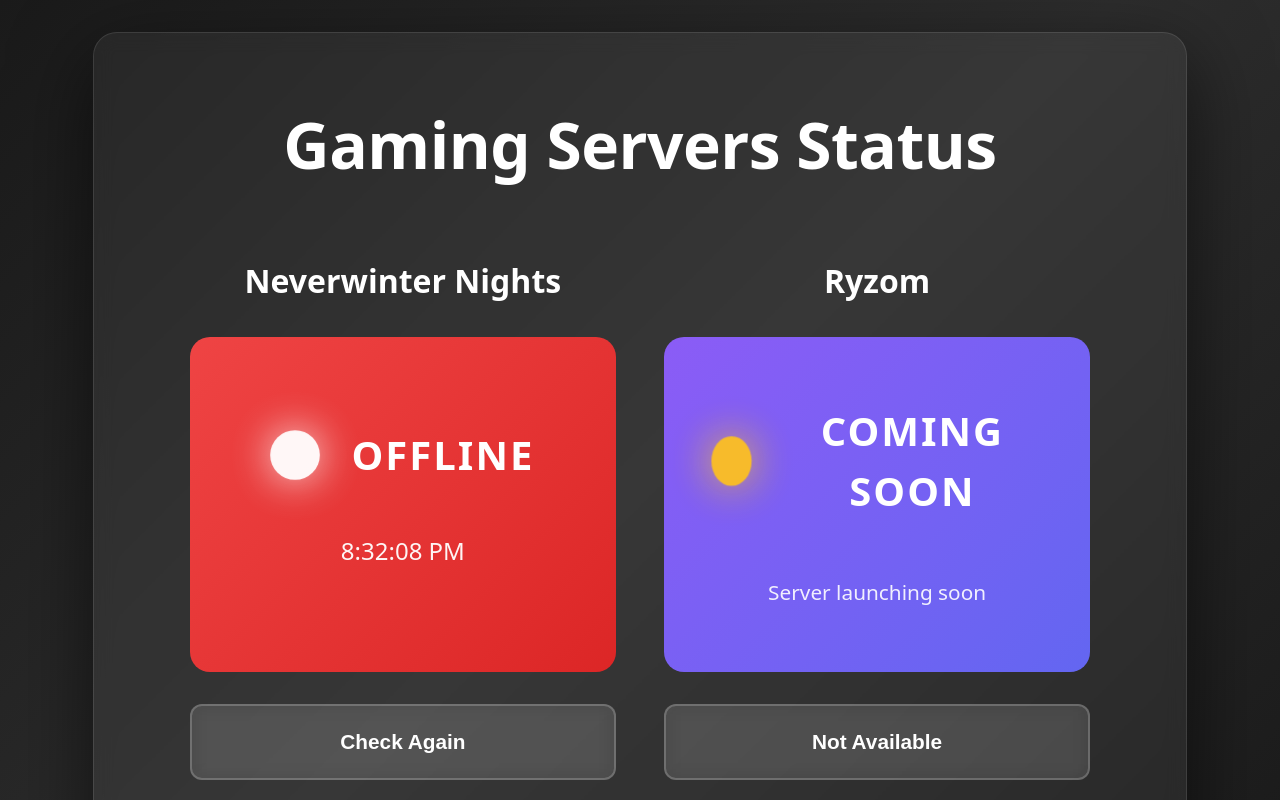
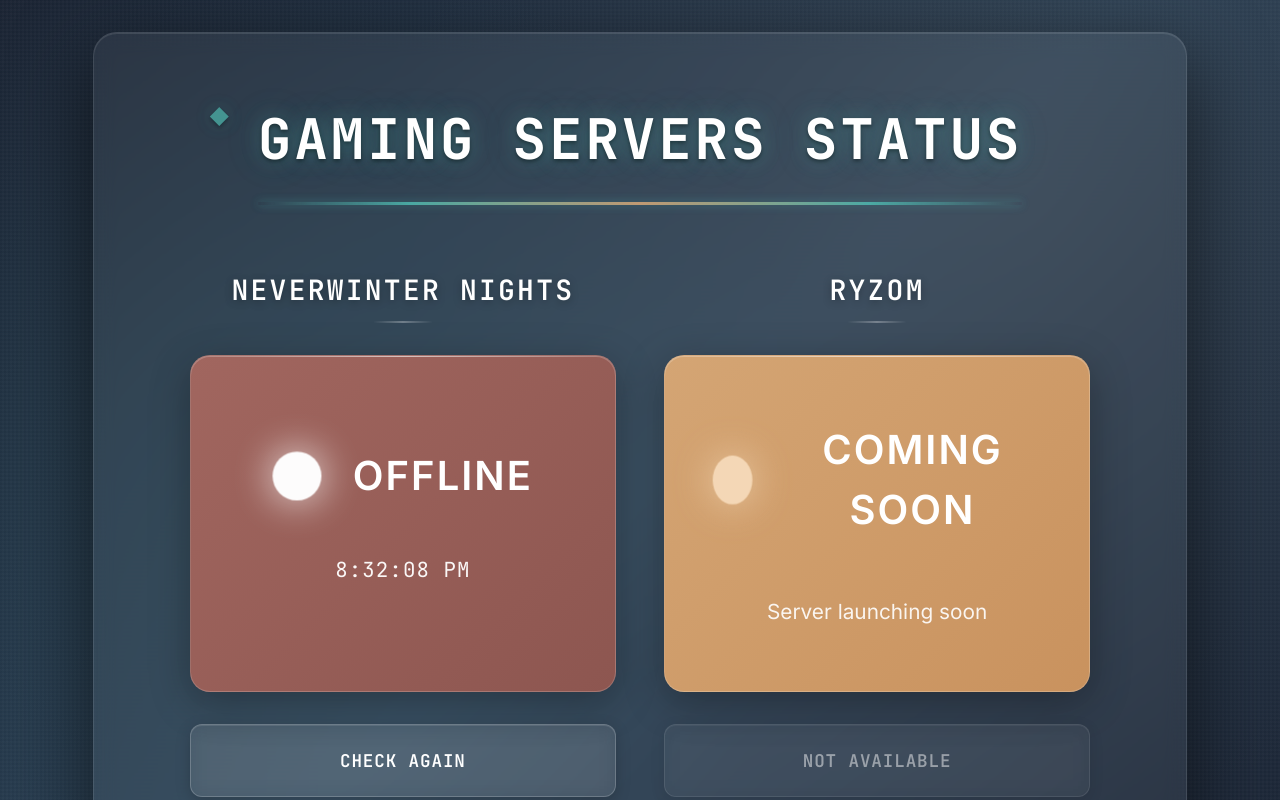
Before and after one commit to NFNV/server-status-app, a React (Vite) app: page / in a window 1280 px wide. Shown: the top 800 px of the page. Built offline with nearby package versions, Linux system fonts and the light colour scheme; no server answers.

Commit message:
Elegant gaming interface implemented

```diff
--- a/index.html
+++ b/index.html
@@ -4,7 +4,10 @@
     <meta charset="UTF-8" />
     <link rel="icon" type="image/svg+xml" href="/vite.svg" />
     <meta name="viewport" content="width=device-width, initial-scale=1.0" />
-    <title>demo-app</title>
+    <link rel="preconnect" href="https://fonts.googleapis.com">
+    <link rel="preconnect" href="https://fonts.gstatic.com" crossorigin>
+    <link href="https://fonts.googleapis.com/css2?family=JetBrains+Mono:wght@400;600;700&family=Inter:wght@400;500;600&display=swap" rel="stylesheet">
+    <title>Gaming Server Status</title>
   </head>
   <body>
     <div id="root"></div>
--- a/src/App.css
+++ b/src/App.css
@@ -4,8 +4,26 @@
   display: flex;
   align-items: center;
   justify-content: center;
-  background: linear-gradient(135deg, #1a1a1a 0%, #2d2d2d 50%, #1a1a1a 100%);
+  background:
+    radial-gradient(circle at 20% 50%, rgba(77, 182, 172, 0.08) 0%, transparent 50%),
+    radial-gradient(circle at 80% 20%, rgba(212, 165, 116, 0.06) 0%, transparent 50%),
+    linear-gradient(135deg, #1a2332 0%, #2a3f54 50%, #1a2332 100%);
   padding: 2rem;
+  position: relative;
+  overflow: hidden;
+}
+
+.app::before {
+  content: '';
+  position: absolute;
+  top: 0;
+  left: 0;
+  right: 0;
+  bottom: 0;
+  background-image:
+    repeating-linear-gradient(0deg, transparent, transparent 2px, rgba(255, 255, 255, 0.015) 2px, rgba(255, 255, 255, 0.015) 4px),
+    repeating-linear-gradient(90deg, transparent, transparent 2px, rgba(255, 255, 255, 0.015) 2px, rgba(255, 255, 255, 0.015) 4px);
+  pointer-events: none;
 }
 
 .container {
@@ -16,17 +34,92 @@
   padding: 4rem 6rem;
   width: 90%;
   max-width: 1400px;
-  box-shadow: 0 25px 80px rgba(0, 0, 0, 0.6);
+  box-shadow:
+    0 25px 80px rgba(0, 0, 0, 0.6),
+    inset 0 1px 0 rgba(255, 255, 255, 0.1);
   text-align: center;
   margin: 0 auto;
+  position: relative;
+  z-index: 1;
 }
 
 h1 {
+  font-family: 'JetBrains Mono', monospace;
   color: #ffffff;
   margin-bottom: 4rem;
-  font-size: 4rem;
+  font-size: 3.5rem;
   font-weight: 700;
-  letter-spacing: -0.5px;
+  letter-spacing: 0.05em;
+  text-transform: uppercase;
+  position: relative;
+  display: inline-block;
+  padding-bottom: 1.5rem;
+  animation: titleFadeIn 0.8s ease-out;
+  text-shadow:
+    0 0 20px rgba(77, 182, 172, 0.3),
+    0 0 40px rgba(77, 182, 172, 0.2),
+    0 2px 4px rgba(0, 0, 0, 0.5);
+}
+
+h1::before {
+  content: '◆';
+  position: absolute;
+  left: -3rem;
+  color: #4db6ac;
+  font-size: 1.5rem;
+  animation: iconPulse 2s ease-in-out infinite;
+}
+
+h1::after {
+  content: '';
+  position: absolute;
+  bottom: 0;
+  left: 0;
+  right: 0;
+  height: 3px;
+  background: linear-gradient(90deg,
+    transparent 0%,
+    #4db6ac 20%,
+    #d4a574 50%,
+    #4db6ac 80%,
+    transparent 100%);
+  box-shadow: 0 0 10px rgba(77, 182, 172, 0.5);
+  animation: borderGlow 3s ease-in-out infinite;
+}
+
+@keyframes titleFadeIn {
+  from {
+    opacity: 0;
+    transform: translateY(-30px);
+    filter: blur(10px);
+  }
+  to {
+    opacity: 1;
+    transform: translateY(0);
+    filter: blur(0);
+  }
+}
+
+@keyframes iconPulse {
+  0%, 100% {
+    opacity: 0.6;
+    transform: scale(1);
+  }
+  50% {
+    opacity: 1;
+    transform: scale(1.1);
+  }
+}
+
+@keyframes borderGlow {
+  0%, 100% {
+    opacity: 0.8;
+    filter: brightness(1);
+  }
+  50% {
+    opacity: 1;
+    filter: brightness(1.3);
+  }
 }
 
 .servers-grid {
@@ -42,11 +135,28 @@
 }
 
 .server-title {
+  font-family: 'JetBrains Mono', monospace;
   color: #ffffff;
-  font-size: 2rem;
+  font-size: 1.75rem;
   font-weight: 600;
   margin-bottom: 2rem;
   text-align: center;
+  letter-spacing: 0.08em;
+  text-transform: uppercase;
+  text-shadow: 0 2px 8px rgba(0, 0, 0, 0.3);
+  position: relative;
+  padding-bottom: 0.75rem;
+}
+
+.server-title::after {
+  content: '';
+  position: absolute;
+  bottom: 0;
+  left: 50%;
+  transform: translateX(-50%);
+  width: 60px;
+  height: 2px;
+  background: linear-gradient(90deg, transparent, rgba(255, 255, 255, 0.3), transparent);
 }
 
 .status-card {
@@ -60,25 +170,42 @@
   align-items: center;
   justify-content: center;
   flex: 1;
+  border: 1px solid rgba(255, 255, 255, 0.15);
+  box-shadow:
+    0 10px 40px rgba(0, 0, 0, 0.3),
+    inset 0 1px 0 rgba(255, 255, 255, 0.2);
+  transition: all 0.3s ease;
+  position: relative;
+  overflow: hidden;
+}
+
+.status-card::before {
+  content: '';
+  position: absolute;
+  top: 0;
+  left: 0;
+  right: 0;
+  height: 1px;
+  background: linear-gradient(90deg, transparent, rgba(255, 255, 255, 0.5), transparent);
 }
 
 .status-card.loading {
-  background: linear-gradient(135deg, #4a5568 0%, #2d3748 100%);
+  background: linear-gradient(135deg, #546e7a 0%, #37474f 100%);
   color: white;
 }
 
 .status-card.online {
-  background: linear-gradient(135deg, #10b981 0%, #059669 100%);
+  background: linear-gradient(135deg, #4db6ac 0%, #26a69a 100%);
   color: white;
 }
 
 .status-card.offline {
-  background: linear-gradient(135deg, #ef4444 0%, #dc2626 100%);
+  background: linear-gradient(135deg, #a1665f 0%, #8d5650 100%);
   color: white;
 }
 
 .status-card.coming-soon {
-  background: linear-gradient(135deg, #8b5cf6 0%, #6366f1 100%);
+  background: linear-gradient(135deg, #d4a574 0%, #c9925e 100%);
   color: white;
 }
 
@@ -108,8 +235,8 @@
 }
 
 .dot.coming-soon {
-  background: #fbbf24;
-  box-shadow: 0 0 40px rgba(251, 191, 36, 0.9);
+  background: #f5d9b8;
+  box-shadow: 0 0 40px rgba(245, 217, 184, 0.8);
 }
 
 .spinner {
@@ -143,39 +270,77 @@
 
 .response-time,
 .last-checked {
+  font-family: 'JetBrains Mono', monospace;
   margin: 1rem 0;
   opacity: 0.95;
-  font-size: 1.5rem;
+  font-size: 1.3rem;
+  letter-spacing: 0.05em;
+  font-weight: 500;
 }
 
 .refresh-button {
+  font-family: 'JetBrains Mono', monospace;
   padding: 1.5rem 4rem;
-  background: rgba(255, 255, 255, 0.1);
+  background: rgba(255, 255, 255, 0.08);
   color: white;
-  border: 2px solid rgba(255, 255, 255, 0.2);
+  border: 1px solid rgba(255, 255, 255, 0.2);
   border-radius: 12px;
-  font-size: 1.3rem;
+  font-size: 1.1rem;
   font-weight: 600;
+  letter-spacing: 0.05em;
+  text-transform: uppercase;
   cursor: pointer;
-  transition: all 0.3s;
+  transition: all 0.3s cubic-bezier(0.4, 0, 0.2, 1);
   backdrop-filter: blur(10px);
+  position: relative;
+  overflow: hidden;
+  box-shadow:
+    0 4px 15px rgba(0, 0, 0, 0.2),
+    inset 0 1px 0 rgba(255, 255, 255, 0.1);
+}
+
+.refresh-button::before {
+  content: '';
+  position: absolute;
+  top: 0;
+  left: -100%;
+  width: 100%;
+  height: 100%;
+  background: linear-gradient(90deg, transparent, rgba(255, 255, 255, 0.1), transparent);
+  transition: left 0.5s;
+}
+
+.refresh-button:hover::before {
+  left: 100%;
 }
 
 .refresh-button:hover {
-  background: rgba(255, 255, 255, 0.2);
-  border-color: rgba(255, 255, 255, 0.4);
+  background: rgba(77, 182, 172, 0.15);
+  border-color: rgba(77, 182, 172, 0.4);
   transform: translateY(-2px);
-  box-shadow: 0 10px 30px rgba(0, 0, 0, 0.3);
+  box-shadow:
+    0 10px 30px rgba(0, 0, 0, 0.3),
+    0 0 20px rgba(77, 182, 172, 0.2);
 }
 
 .refresh-button:active {
   transform: translateY(0);
 }
 
+.refresh-button:disabled {
+  opacity: 0.5;
+  cursor: not-allowed;
+  transform: none;
+}
+
 .auto-refresh-note {
+  font-family: 'JetBrains Mono', monospace;
   margin-top: 2.5rem;
-  color: rgba(255, 255, 255, 0.5);
-  font-size: 1.2rem;
+  color: rgba(255, 255, 255, 0.4);
+  font-size: 0.95rem;
+  letter-spacing: 0.05em;
+  text-transform: uppercase;
+  font-weight: 500;
 }
 
 @keyframes fadeIn {
@@ -218,7 +383,12 @@
   }
 
   h1 {
-    font-size: 3rem;
+    font-size: 2.5rem;
+  }
+
+  h1::before {
+    left: -2.5rem;
+    font-size: 1.2rem;
   }
 
   .servers-grid {
@@ -271,8 +441,14 @@
   }
 
   h1 {
-    font-size: 2rem;
+    font-size: 1.5rem;
     margin-bottom: 2rem;
+    letter-spacing: 0.03em;
+  }
+
+  h1::before {
+    left: -1.5rem;
+    font-size: 0.9rem;
   }
 
   .servers-grid {
@@ -329,8 +505,13 @@
   }
 
   h1 {
-    font-size: 5rem;
+    font-size: 4rem;
     margin-bottom: 5rem;
+  }
+
+  h1::before {
+    left: -3.5rem;
+    font-size: 1.8rem;
   }
 
   .servers-grid {
--- a/src/index.css
+++ b/src/index.css
@@ -1,5 +1,5 @@
 :root {
-  font-family: system-ui, Avenir, Helvetica, Arial, sans-serif;
+  font-family: 'Inter', system-ui, -apple-system, sans-serif;
   line-height: 1.5;
   font-weight: 400;
 
```
